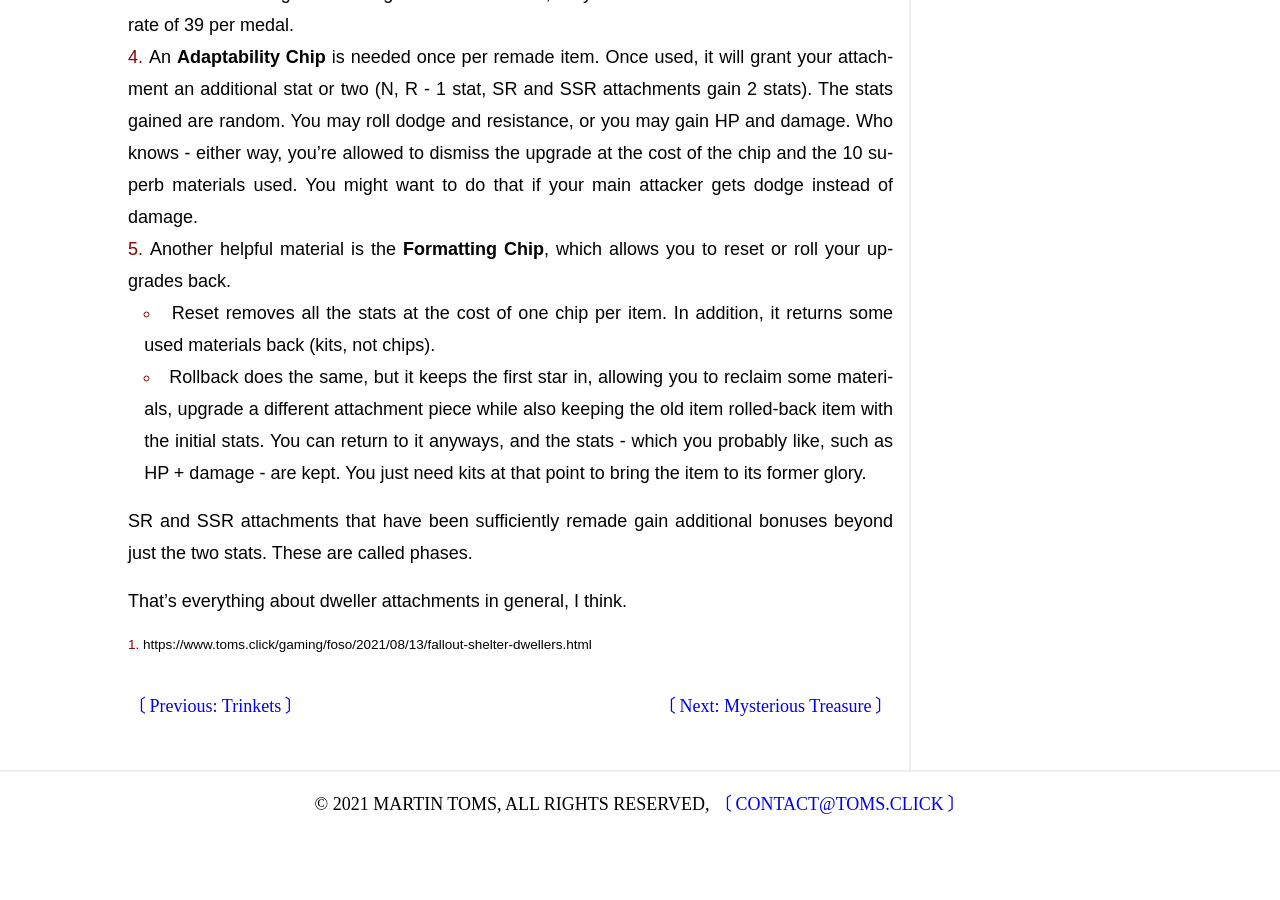
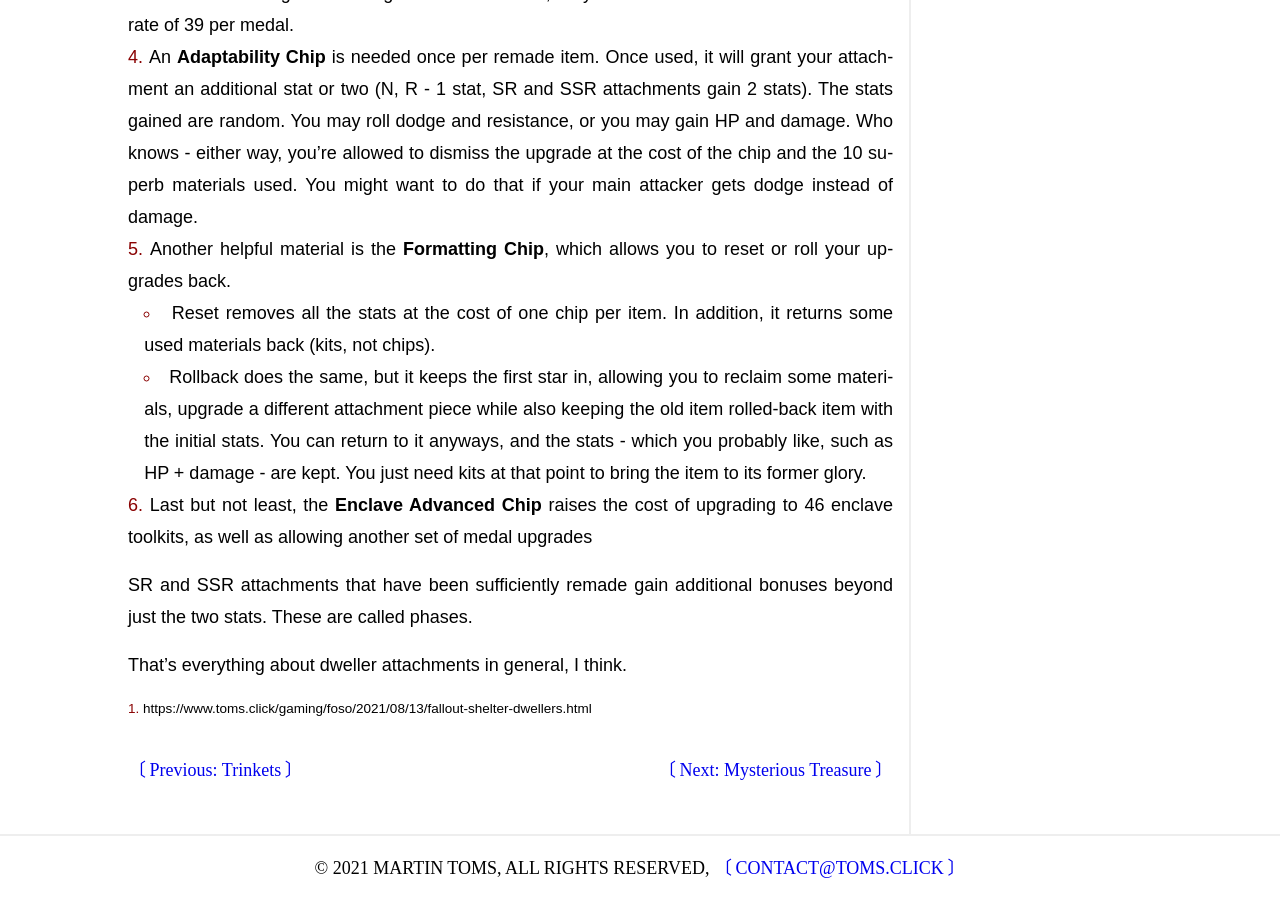
Before and after one commit to morgosus/morgosus.github.io, a Jekyll site: the page built from _posts/gaming/fallout-shelter-online/2021-08-14-attachments.md, in a window 1280 px wide and 900 px high, scrolled down 3431 px. Built offline with Jekyll 4.4.1, drawn with Linux system fonts in a browser that asks for light colours; some web fonts are replaced; comment, search, counter and statistics services are not loaded; before the commit the page ends 4267 px from its top, so only the background shows below that.

Commit message:
Add more info

```diff
--- a/_posts/gaming/fallout-shelter-online/2021-08-14-attachments.md
+++ b/_posts/gaming/fallout-shelter-online/2021-08-14-attachments.md
@@ -60,6 +60,7 @@ The items which play a role in further upgrading your attachments are
 5. Another helpful material is the **Formatting Chip**, which allows you to reset or roll your upgrades back.
 - Reset removes all the stats at the cost of one chip per item. In addition, it returns some used materials back (kits, not chips).
 - Rollback does the same, but it keeps the first star in, allowing you to reclaim some materials, upgrade a different attachment piece while also keeping the old item rolled-back item with the initial stats. You can return to it anyways, and the stats - which you probably like, such as HP + damage - are kept. You just need kits at that point to bring the item to its former glory.
+6. Last but not least, the **Enclave Advanced Chip** raises the cost of upgrading to 46 enclave toolkits, as well as allowing another set of medal upgrades
 
 SR and SSR attachments that have been sufficiently remade gain additional bonuses beyond just the two stats. These are called phases.
 
```
